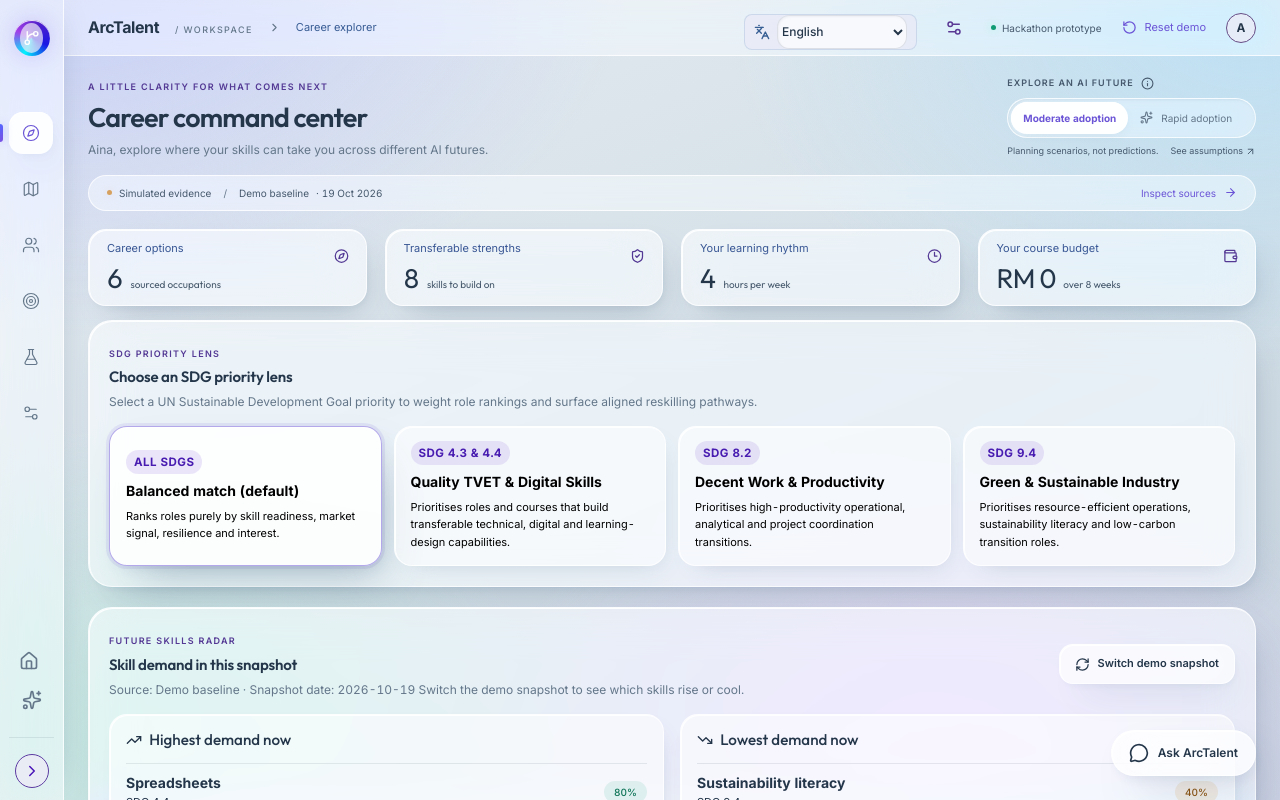
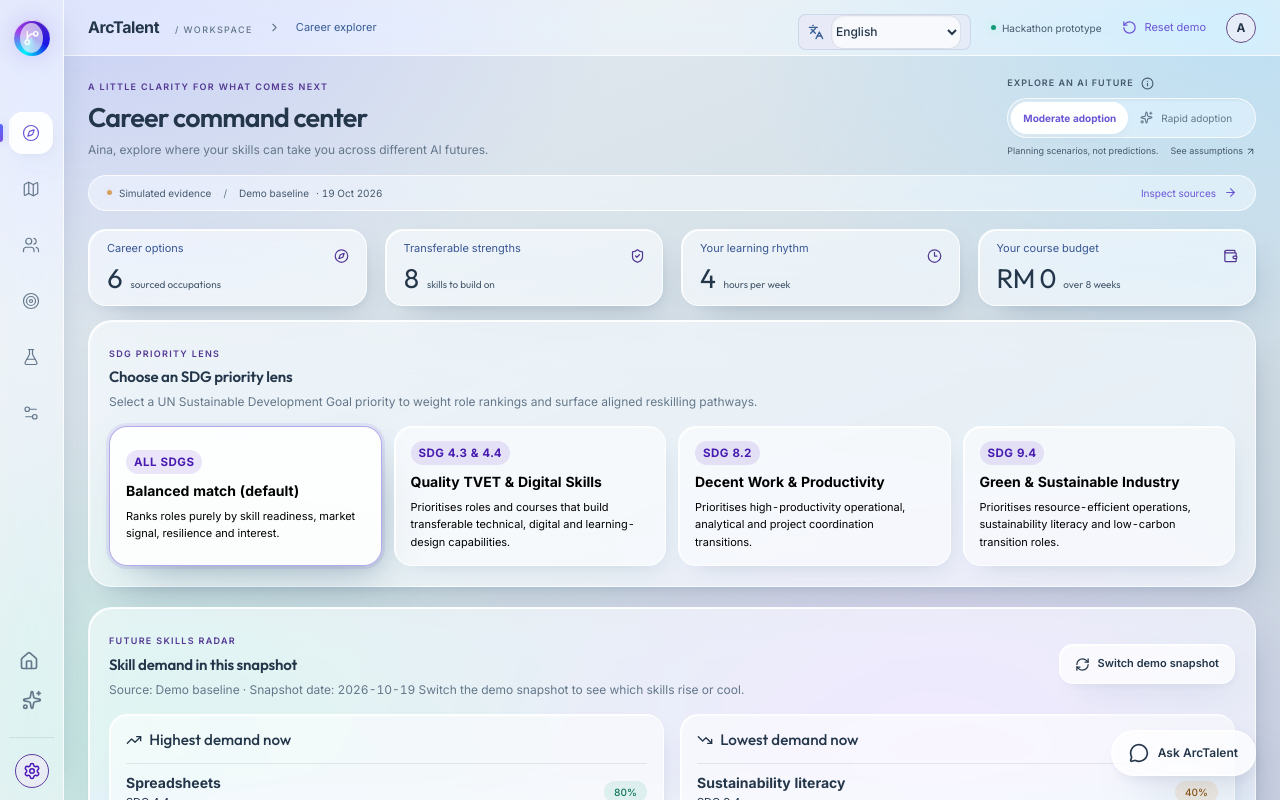
Before and after one commit to MantouOP/ArcTalent, a Next.js app: page /workspace in a window 1280 px wide. Shown: the top 800 px of the page. Built offline with nearby package versions, Linux system fonts and the light colour scheme.

Commit message:
Consolidate Settings access in sidebar gear

```diff
--- a/src/components/arctalent-app.tsx
+++ b/src/components/arctalent-app.tsx
@@ -23,6 +23,7 @@ import {
   RefreshCw,
   RotateCcw,
   Search,
+  Settings,
   Settings2,
   ShieldCheck,
   Sparkles,
@@ -427,11 +428,13 @@ export function ArcTalentApp({
             <small>{t('Synthetic demo profile')}</small>
           </div>
           <button
-            onClick={() => openSettings('profile')}
+            type="button"
+            onClick={() => openSettings()}
             className="icon-button"
-            aria-label={t('Edit profile')}
+            title={t('Settings')}
+            aria-label={t('Open settings')}
           >
-            <ChevronRight size={18} />
+            <Settings size={18} aria-hidden="true" />
           </button>
         </div>
       </aside>
@@ -451,15 +454,6 @@ export function ArcTalentApp({
           </div>
           <div className="topbar-actions">
             <LanguageSelector />
-            <button
-              type="button"
-              className="icon-button settings-open-button"
-              onClick={() => openSettings()}
-              title={t('Settings')}
-              aria-label={t('Open settings')}
-            >
-              <Settings2 size={18} />
-            </button>
             <span className="demo-indicator">
               <i />
               {t('Hackathon prototype')}{' '}
```
Also changed, not shown: 1 other file (tests, documents, lock files or other folders).
